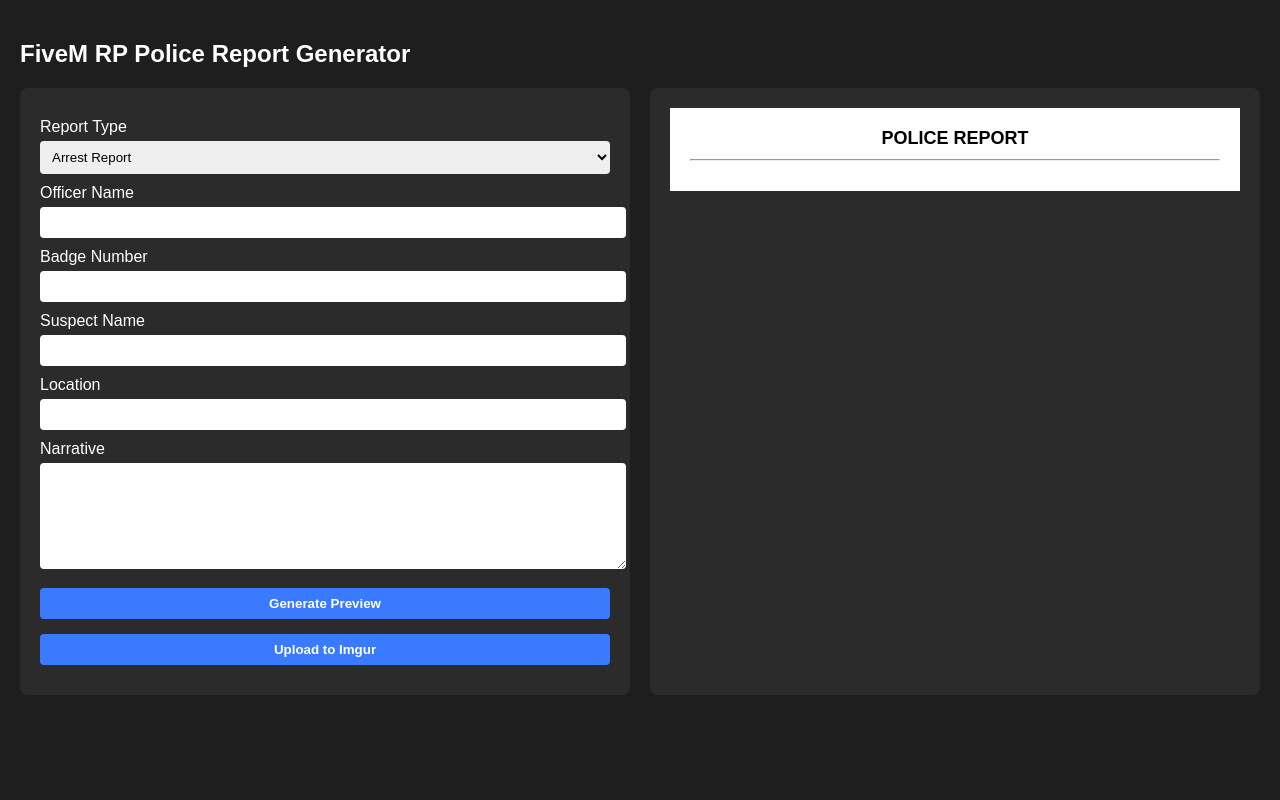
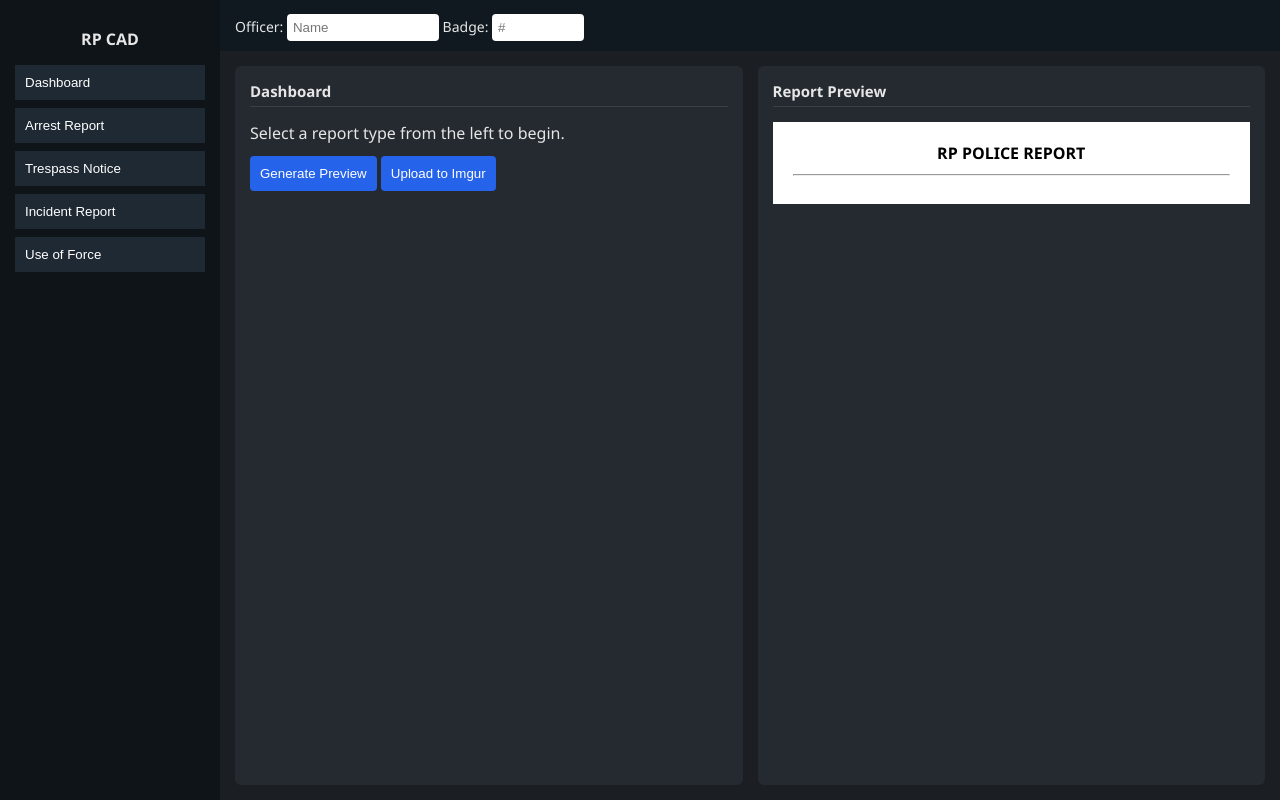
Before and after one commit to TheeeInferno/RPReporter, a plain HTML site: page index.html in a window 1280 px wide. Drawn offline with nearby package versions, Linux system fonts and the light colour scheme.

Commit message:
New Index.html

```diff
--- a/index.html
+++ b/index.html
@@ -2,131 +2,252 @@
 <html lang="en">
 <head>
 <meta charset="UTF-8">
-<title>FiveM RP Police Report Generator</title>
+<title>RP CAD System</title>
 <script src="https://cdn.jsdelivr.net/npm/html2canvas@1.4.1/dist/html2canvas.min.js"></script>
+
 <style>
 body {
-  font-family: Arial, sans-serif;
-  background: #1e1e1e;
+  margin: 0;
+  font-family: "Segoe UI", Arial, sans-serif;
+  background: #1b1f23;
+  color: #e6e6e6;
+}
+
+/* LAYOUT */
+.app {
+  display: flex;
+  height: 100vh;
+}
+
+.sidebar {
+  width: 220px;
+  background: #0f1419;
+  padding: 15px;
+  box-sizing: border-box;
+}
+
+.sidebar h2 {
+  font-size: 16px;
+  margin-bottom: 15px;
+  text-align: center;
+}
+
+.nav button {
+  width: 100%;
+  margin-bottom: 8px;
+  padding: 10px;
+  background: #1f2933;
+  border: none;
   color: #fff;
-  margin: 0;
-  padding: 20px;
+  text-align: left;
+  cursor: pointer;
 }
-.container {
+
+.nav button:hover {
+  background: #32414d;
+}
+
+.main {
+  flex: 1;
   display: flex;
-  gap: 20px;
+  flex-direction: column;
 }
-.form-box, .preview-box {
-  background: #2b2b2b;
-  padding: 20px;
-  border-radius: 8px;
-  width: 50%;
+
+.topbar {
+  background: #101820;
+  padding: 10px 15px;
+  display: flex;
+  justify-content: space-between;
+  align-items: center;
+  font-size: 14px;
 }
+
+.content {
+  flex: 1;
+  display: flex;
+  padding: 15px;
+  gap: 15px;
+  box-sizing: border-box;
+}
+
+/* PANELS */
+.panel {
+  background: #242a30;
+  border-radius: 6px;
+  padding: 15px;
+  flex: 1;
+}
+
+.panel h3 {
+  margin-top: 0;
+  font-size: 15px;
+  border-bottom: 1px solid #3a3f44;
+  padding-bottom: 5px;
+}
+
+/* FORMS */
 label {
+  font-size: 12px;
+  margin-top: 10px;
   display: block;
-  margin-top: 10px;
 }
-input, textarea, select, button {
+
+input, textarea, select {
   width: 100%;
-  margin-top: 5px;
-  padding: 8px;
+  padding: 6px;
+  margin-top: 4px;
+  border: none;
   border-radius: 4px;
-  border: none;
 }
+
 textarea {
   resize: vertical;
 }
-button {
-  background: #3a7afe;
+
+button.action {
+  margin-top: 12px;
+  padding: 10px;
+  background: #2563eb;
   color: white;
-  font-weight: bold;
-  margin-top: 15px;
+  border: none;
+  border-radius: 4px;
   cursor: pointer;
 }
+
+/* REPORT PREVIEW */
 #report {
   background: white;
   color: black;
   padding: 20px;
-  font-size: 14px;
+  font-size: 13px;
 }
-.header {
+
+.report-header {
   text-align: center;
   font-weight: bold;
-  font-size: 18px;
+  font-size: 16px;
   margin-bottom: 10px;
 }
+
 hr {
-  margin: 10px 0;
-}
-.output {
-  margin-top: 10px;
-  word-break: break-all;
+  margin: 8px 0;
 }
 </style>
 </head>
 
 <body>
 
-<h2>FiveM RP Police Report Generator</h2>
+<div class="app">
 
-<div class="container">
+  <!-- SIDEBAR -->
+  <div class="sidebar">
+    <h2>RP CAD</h2>
+    <div class="nav">
+      <button onclick="setPage('dashboard')">Dashboard</button>
+      <button onclick="setPage('arrest')">Arrest Report</button>
+      <button onclick="setPage('trespass')">Trespass Notice</button>
+      <button onclick="setPage('incident')">Incident Report</button>
+      <button onclick="setPage('uof')">Use of Force</button>
+    </div>
+  </div>
 
-<div class="form-box">
-<label>Report Type</label>
-<select id="type">
-  <option>Arrest Report</option>
-  <option>Trespass Notice</option>
-  <option>Incident Report</option>
-  <option>Use of Force</option>
-</select>
+  <!-- MAIN -->
+  <div class="main">
 
-<label>Officer Name</label>
-<input id="officer">
+    <!-- TOP BAR -->
+    <div class="topbar">
+      <div>
+        Officer: <input id="officer" placeholder="Name" style="width:140px">
+        Badge: <input id="badge" placeholder="#" style="width:80px">
+      </div>
+      <div id="clock"></div>
+    </div>
 
-<label>Badge Number</label>
-<input id="badge">
+    <!-- CONTENT -->
+    <div class="content">
 
-<label>Suspect Name</label>
-<input id="suspect">
+      <!-- FORM PANEL -->
+      <div class="panel">
+        <h3 id="pageTitle">Dashboard</h3>
 
-<label>Location</label>
-<input id="location">
+        <div id="formArea">
+          Select a report type from the left to begin.
+        </div>
 
-<label>Narrative</label>
-<textarea id="narrative" rows="6"></textarea>
+        <button class="action" onclick="generate()">Generate Preview</button>
+        <button class="action" onclick="upload()">Upload to Imgur</button>
+        <div id="link"></div>
+      </div>
 
-<button onclick="generate()">Generate Preview</button>
-<button onclick="upload()">Upload to Imgur</button>
+      <!-- PREVIEW PANEL -->
+      <div class="panel">
+        <h3>Report Preview</h3>
+        <div id="report">
+          <div class="report-header">RP POLICE REPORT</div>
+          <hr>
+          <div id="preview"></div>
+        </div>
+      </div>
 
-<div class="output" id="link"></div>
-</div>
+    </div>
 
-<div class="preview-box">
-<div id="report">
-  <div class="header">POLICE REPORT</div>
-  <hr>
-  <div id="preview"></div>
-</div>
-</div>
-
+  </div>
 </div>
 
 <script>
-function generate() {
-  document.getElementById("preview").innerHTML = `
-  <strong>Report Type:</strong> ${type.value}<br><br>
-  <strong>Officer:</strong> ${officer.value} (Badge ${badge.value})<br>
-  <strong>Suspect:</strong> ${suspect.value}<br>
-  <strong>Location:</strong> ${location.value}<br>
-  <strong>Date/Time:</strong> ${new Date().toLocaleString()}<br><br>
-  <strong>Narrative:</strong><br>${narrative.value.replace(/\n/g,"<br>")}
+/* CLOCK */
+setInterval(() => {
+  document.getElementById("clock").innerText =
+    new Date().toLocaleString();
+}, 1000);
+
+/* PAGES */
+function setPage(page) {
+  const title = {
+    arrest: "Arrest Report",
+    trespass: "Trespass Notice",
+    incident: "Incident Report",
+    uof: "Use of Force"
+  }[page] || "Dashboard";
+
+  document.getElementById("pageTitle").innerText = title;
+
+  if (page === "dashboard") {
+    formArea.innerHTML = "Select a report type from the left to begin.";
+    return;
+  }
+
+  formArea.innerHTML = `
+    <label>Subject Name</label>
+    <input id="suspect">
+
+    <label>Location</label>
+    <input id="location">
+
+    <label>Case Number</label>
+    <input id="case" value="RP-${Math.floor(Math.random()*100000)}">
+
+    <label>Narrative</label>
+    <textarea id="narrative" rows="6"></textarea>
   `;
 }
 
+/* PREVIEW */
+function generate() {
+  preview.innerHTML = `
+    <strong>Officer:</strong> ${officer.value} (Badge ${badge.value})<br>
+    <strong>Case #:</strong> ${case?.value || ""}<br>
+    <strong>Subject:</strong> ${suspect?.value || ""}<br>
+    <strong>Location:</strong> ${location?.value || ""}<br>
+    <strong>Date/Time:</strong> ${new Date().toLocaleString()}<br><br>
+    <strong>Narrative:</strong><br>
+    ${(narrative?.value || "").replace(/\n/g,"<br>")}
+  `;
+}
+
+/* UPLOAD */
 async function upload() {
   generate();
-  const report = document.getElementById("report");
-
   const canvas = await html2canvas(report, {scale:2});
   const image = canvas.toDataURL("image/png").split(",")[1];
 
@@ -140,12 +261,9 @@ async function upload() {
   });
 
   const data = await res.json();
-  if (data.success) {
-    document.getElementById("link").innerHTML =
-      `Uploaded: <a href="${data.data.link}" target="_blank">${data.data.link}</a>`;
-  } else {
-    document.getElementById("link").innerText = "Upload failed";
-  }
+  link.innerHTML = data.success
+    ? `<a href="${data.data.link}" target="_blank">${data.data.link}</a>`
+    : "Upload failed";
 }
 </script>
 
```
